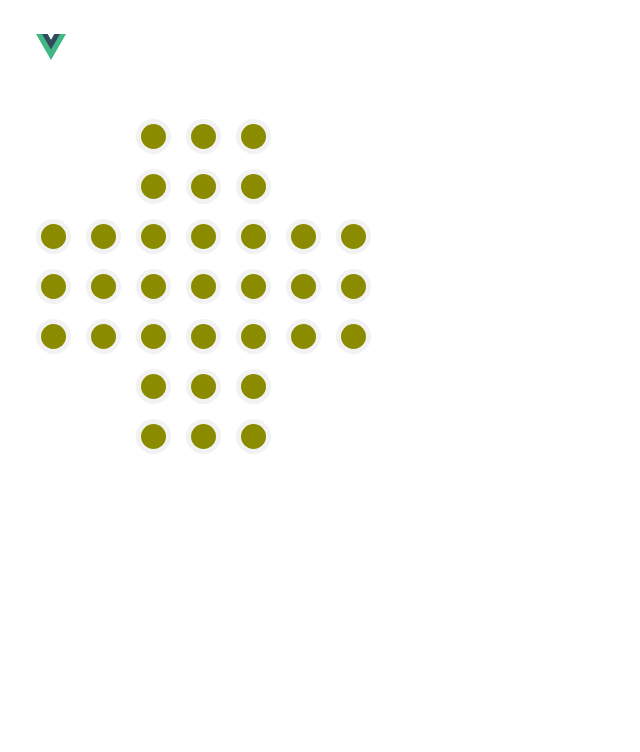
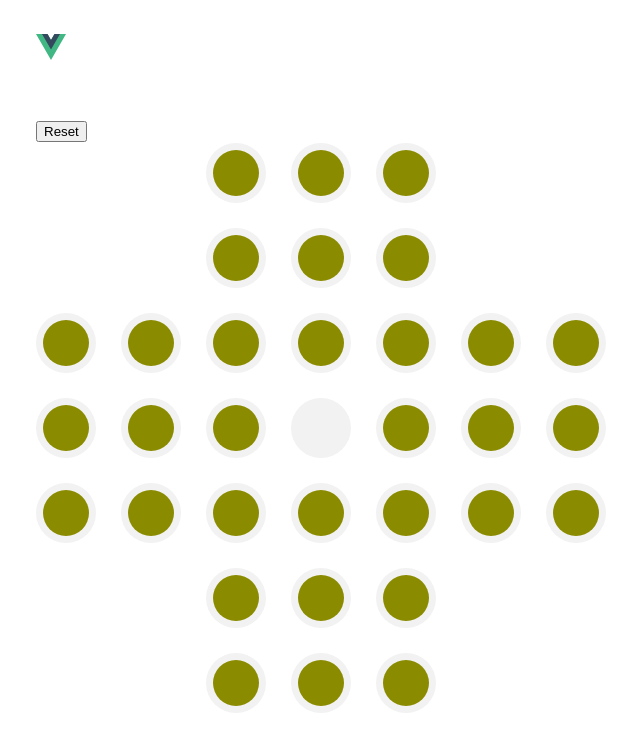
Before and after one commit to Ben-Bromley/vue-todo, a Vue app: page /pocket-solitaire in a window 1280 px wide. Shown: the top 752 px of the page, without its empty margins (206-846 px from the left). Built offline with nearby package versions, Linux system fonts and the light colour scheme.

Commit message:
create basic game functionality
a few more gamerules are needed, but a user playing by the rules could complete the game with 0 errors

```diff
--- a/src/views/PocketSolitaire.vue
+++ b/src/views/PocketSolitaire.vue
@@ -1,35 +1,169 @@
 <script setup>
-import { ref } from "vue";
+import { onMounted, ref } from "vue";
 const id = ref(0);
-// const pegs = ref(Array(32));
-const holes = ref(Array(33));
+const pegs = ref([]);
+const holes = ref([]);
+
+const generateBoard = () => {
+  // generate pegs
+  for (let i = 1; i < 33; i++) {
+    pegs.value.push({ id: i });
+  }
+
+  // skip center peg
+  pegs.value.forEach((peg) => {
+    peg.position = peg.id <= 16 ? peg.id : peg.id + 1;
+  });
+
+  // add hole IDs
+  for (let j = 1; j <= 33; j++) {
+    holes.value.push({ id: j });
+  }
+
+  // add coords to hole
+  holes.value.forEach((hole) => {
+    hole.x = (hole.id % 7) + 1;
+    if (hole.id < 7 || hole.id > 27) {
+      // janky way to set x coords for first 6 holes
+      hole.x = hole.id % 3 === 0 ? 5 : (hole.id % 3) + 2;
+    }
+
+    hole.y = 1;
+    if (hole.id > 3) {
+      hole.y++;
+    }
+    if (hole.id > 6) {
+      hole.y++;
+    }
+    if (hole.id > 13) {
+      hole.y++;
+    }
+    if (hole.id > 20) {
+      hole.y++;
+    }
+    if (hole.id > 27) {
+      hole.y++;
+    }
+    if (hole.id > 30) {
+      hole.y++;
+    }
+    if (hole.id > 33) {
+      hole.y++;
+    }
+  });
+};
+
+const reset = () => {
+  pegs.value = [];
+  holes.value = [];
+  generateBoard();
+};
+
+// filter pegs to just the one to render
+const getPeg = (holeId) => {
+  return pegs.value.filter((peg) => {
+    return peg.position === holeId;
+  });
+};
+
+onMounted(() => {
+  generateBoard();
+});
+
+const startDrag = (event, peg) => {
+  event.dataTransfer.dropEffect = "move";
+  event.dataTransfer.effectAllowed = "move";
+  event.dataTransfer.setData("pegID", peg.id);
+  // event.dataTransfer.setData("pegPOS", peg.position);
+};
+
+const onDrop = (event, newHole) => {
+  const pegID = event.dataTransfer.getData("pegID");
+  const peg = pegs.value.find((peg) => peg.id == pegID);
+
+  // get the old hole for old coord reference
+  let oldHole = holes.value.find((hole) => hole.id === peg.position);
+
+  // check there's no pegs in that hole already
+  let existingPeg = pegs.value.find((altPeg) => altPeg.position == newHole.id);
+
+  // check conditions for moving a peg
+
+  // TODO: ONLY ALLOW MOVEMENT IF JUMPING OVER A PEG
+  if (
+    (((oldHole.x + 2 == newHole.x || oldHole.x - 2 == newHole.x) &&
+      oldHole.y == newHole.y) ||
+      ((oldHole.y + 2 == newHole.y || oldHole.y - 2 == newHole.y) &&
+        oldHole.x == newHole.x)) &&
+    !existingPeg
+  ) {
+    // update peg position, move to new hole
+    peg.position = newHole.id;
+
+
+    // REMOVE PEG
+    // average finds peg between jump, relies on the peg movement rules working
+    let holeRef = {x: (oldHole.x + newHole.x) / 2, y: (oldHole.y + newHole.y) / 2}
+    // get hole of peg based on coords
+    let holeToRemove = holes.value.find((hole) => {
+      return hole.x === holeRef.x && hole.y === holeRef.y
+    });
+    // get peg based on hole id
+    let pegToRemove = pegs.value.find((peg)=>peg.position == holeToRemove.id)
+    // remove peg by filtering on id
+    pegs.value = pegs.value.filter((peg)=>{
+      return peg.id != pegToRemove.id;
+    })
+
+  }
+};
+
+// TODO: ADD WATCHER, IF THERE ARE NO POSSIBLE MOVES LEFT, DECLARE GAME OVER
+
+// TODO: add modal with score and streaks and stuff (wordle style)
 
 // when dropped, set the item coordinates to the location of that div
 </script>
 <template>
+  <button @click="reset()">Reset</button>
   <section id="peg-grid">
     <span id="c1" class="corner" />
     <span id="c2" class="corner" />
     <span id="c3" class="corner" />
     <span id="c4" class="corner" />
-    <div class="hole" v-for="hole in holes" :key="hole">
-      <div class="pin" draggable="true"></div>
+    <div
+      class="hole"
+      v-for="hole in holes"
+      :key="hole.id"
+      @drop="onDrop($event, hole)"
+      @dragenter.prevent
+      @dragover.prevent
+    >
+      <!-- {{ hole.x }},{{ hole.y }} -->
+      <div
+        v-for="peg in getPeg(hole.id)"
+        :key="peg.id"
+        class="pin"
+        draggable="true"
+        @dragstart="startDrag($event, peg)"
+      ></div>
     </div>
   </section>
 </template>
 <style scoped>
 section#peg-grid {
   display: grid;
-  grid-template-columns: repeat(7, 35px);
+  grid-template-columns: repeat(7, 60px);
   justify-items: center;
-  grid-gap: 15px;
+  grid-gap: 25px;
+  font-size: 0.8rem;
 }
 .hole {
-  height: 35px;
-  width: 35px;
+  height: 60px;
+  width: 60px;
   background: var(--color-background-mute);
   border-radius: 50%;
-  padding: 5px;
+  padding: 7px;
 }
 .pin {
   height: 100%;
@@ -60,7 +194,6 @@ section#peg-grid {
   grid-row-end: 8;
   grid-column-start: 1;
   grid-column-end: 3;
-
 }
 #c4 {
   grid-row-start: 6;
```
Lines whose indentation alone changed are shown as unchanged.
